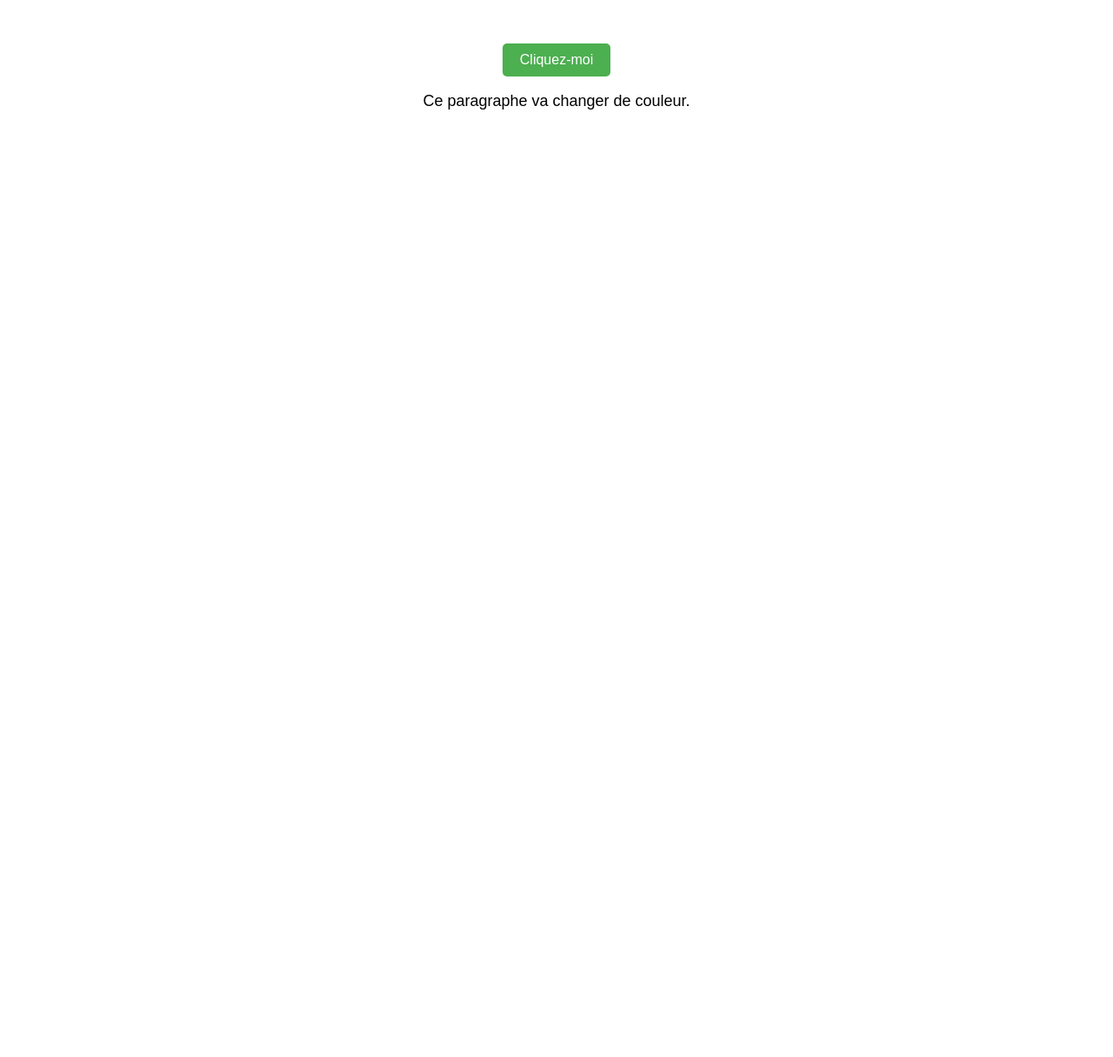
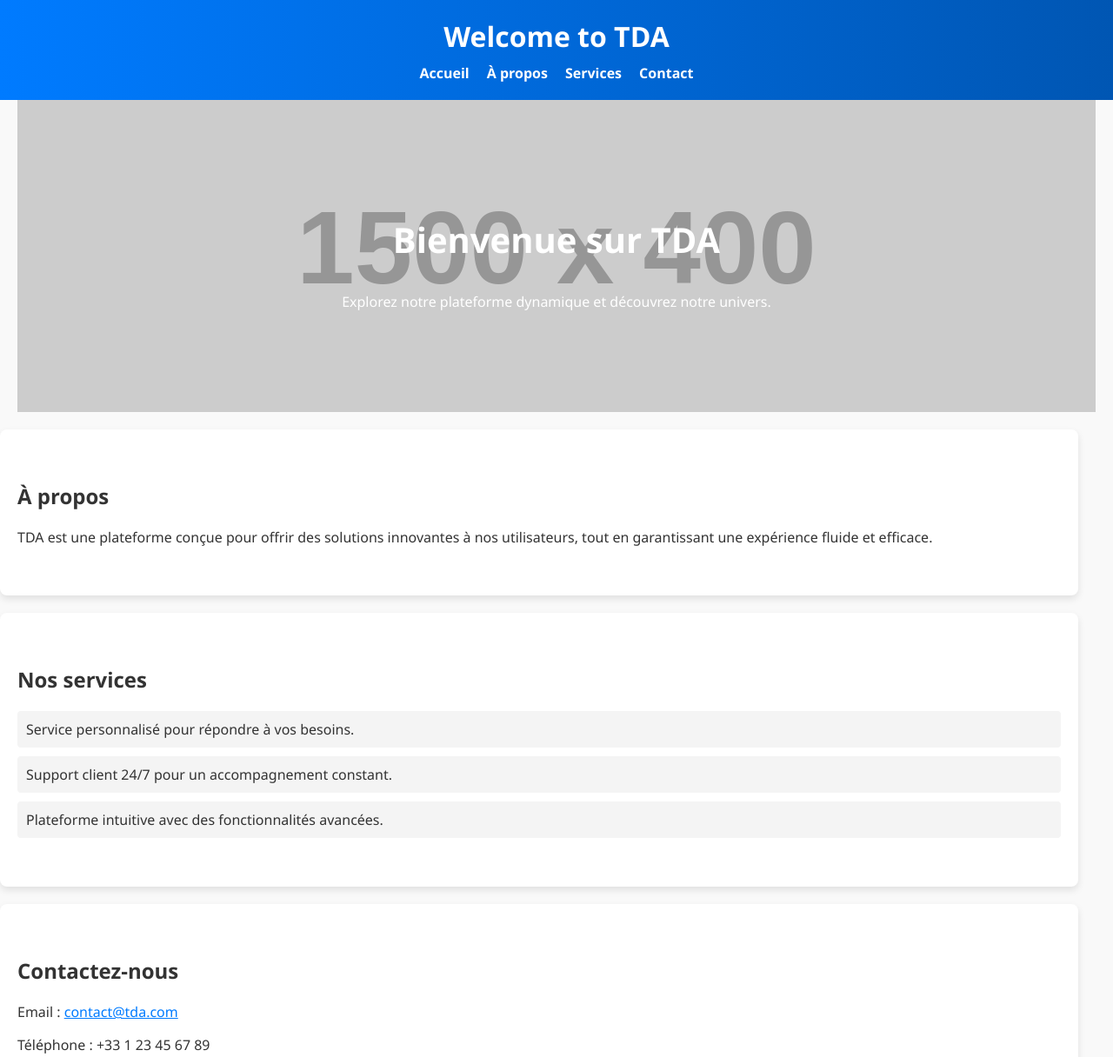
Before and after one commit to young-manno/Young-Manno.session, a plain HTML site: page index.html in a window 1280 px wide. Shown: the top 1216 px of the page at 87% size. Before the commit the page ends 800 px from the top, so only its background shows below. Drawn offline with Linux system fonts and the light colour scheme; placeholder pictures from the web are drawn by us.

Commit message:
Update index.html

```diff
--- a/index.html
+++ b/index.html
@@ -1,42 +1,133 @@
 <!DOCTYPE html>
-<html>
+<html lang="fr">
 <head>
-    <title>Mon premier site web</title>
+    <meta charset="UTF-8">
+    <meta name="viewport" content="width=device-width, initial-scale=1.0">
+    <title>Welcome to TDA</title>
     <style>
         body {
-            font-family: Arial, sans-serif;
+            font-family: 'Segoe UI', Tahoma, Geneva, Verdana, sans-serif;
+            margin: 0;
+            padding: 0;
+            background-color: #f9f9f9;
+            color: #333;
+        }
+        header {
+            background: linear-gradient(90deg, #007BFF, #0056b3);
+            color: white;
+            padding: 20px;
             text-align: center;
-            margin: 50px;
         }
-
-        button {
-            background-color: #4CAF50;
+        header h1 {
+            margin: 0;
+        }
+        nav {
+            display: flex;
+            justify-content: center;
+            gap: 20px;
+            margin-top: 10px;
+        }
+        nav a {
             color: white;
-            border: none;
-            padding: 10px 20px;
-            font-size: 16px;
-            cursor: pointer;
-            border-radius: 5px;
+            text-decoration: none;
+            font-weight: bold;
+            transition: color 0.3s;
         }
-
-        button:hover {
-            background-color: #45a049;
+        nav a:hover {
+            color: #ffe600;
         }
-
-        #monParagraphe {
-            color: black;
-            font-size: 18px;
+        section {
+            padding: 40px 20px;
+            max-width: 1200px;
+            margin: auto;
+        }
+        #home {
+            background: url('https://via.placeholder.com/1500x400') no-repeat center center/cover;
+            color: white;
+            text-align: center;
+            padding: 100px 20px;
+        }
+        #home h2 {
+            font-size: 2.5em;
+        }
+        #about, #services, #contact {
+            background: #fff;
+            margin: 20px 0;
+            border-radius: 8px;
+            box-shadow: 0 4px 8px rgba(0, 0, 0, 0.1);
+        }
+        #services ul {
+            list-style: none;
+            padding: 0;
+        }
+        #services ul li {
+            margin: 10px 0;
+            padding: 10px;
+            background: #f4f4f4;
+            border-radius: 4px;
+            transition: transform 0.2s;
+        }
+        #services ul li:hover {
+            transform: translateX(10px);
+        }
+        footer {
+            background: #333;
+            color: white;
+            text-align: center;
+            padding: 20px;
+        }
+        footer p {
+            margin: 0;
+        }
+        @media (max-width: 768px) {
+            nav {
+                flex-direction: column;
+                gap: 10px;
+            }
+            #home h2 {
+                font-size: 2em;
+            }
         }
     </style>
 </head>
 <body>
-    <button onclick="changerCouleur()">Cliquez-moi</button>
-    <p id="monParagraphe">Ce paragraphe va changer de couleur.</p>
+    <header>
+        <h1>Welcome to TDA</h1>
+        <nav>
+            <a href="#home">Accueil</a>
+            <a href="#about">À propos</a>
+            <a href="#services">Services</a>
+            <a href="#contact">Contact</a>
+        </nav>
+    </header>
 
-    <script>
-        function changerCouleur() {
-            document.getElementById("monParagraphe").style.color = "blue";
-        }
-    </script>
+    <section id="home">
+        <h2>Bienvenue sur TDA</h2>
+        <p>Explorez notre plateforme dynamique et découvrez notre univers.</p>
+    </section>
+
+    <section id="about">
+        <h2>À propos</h2>
+        <p>TDA est une plateforme conçue pour offrir des solutions innovantes à nos utilisateurs, tout en garantissant une expérience fluide et efficace.</p>
+    </section>
+
+    <section id="services">
+        <h2>Nos services</h2>
+        <ul>
+            <li>Service personnalisé pour répondre à vos besoins.</li>
+            <li>Support client 24/7 pour un accompagnement constant.</li>
+            <li>Plateforme intuitive avec des fonctionnalités avancées.</li>
+        </ul>
+    </section>
+
+    <section id="contact">
+        <h2>Contactez-nous</h2>
+        <p>Email : <a href="mailto:contact@tda.com" style="color: #007BFF;">contact@tda.com</a></p>
+        <p>Téléphone : +33 1 23 45 67 89</p>
+    </section>
+
+    <footer>
+        <p>&copy; 2024 Welcome to TDA. Tous droits réservés.</p>
+    </footer>
 </body>
-</html>
+    </html>
```
